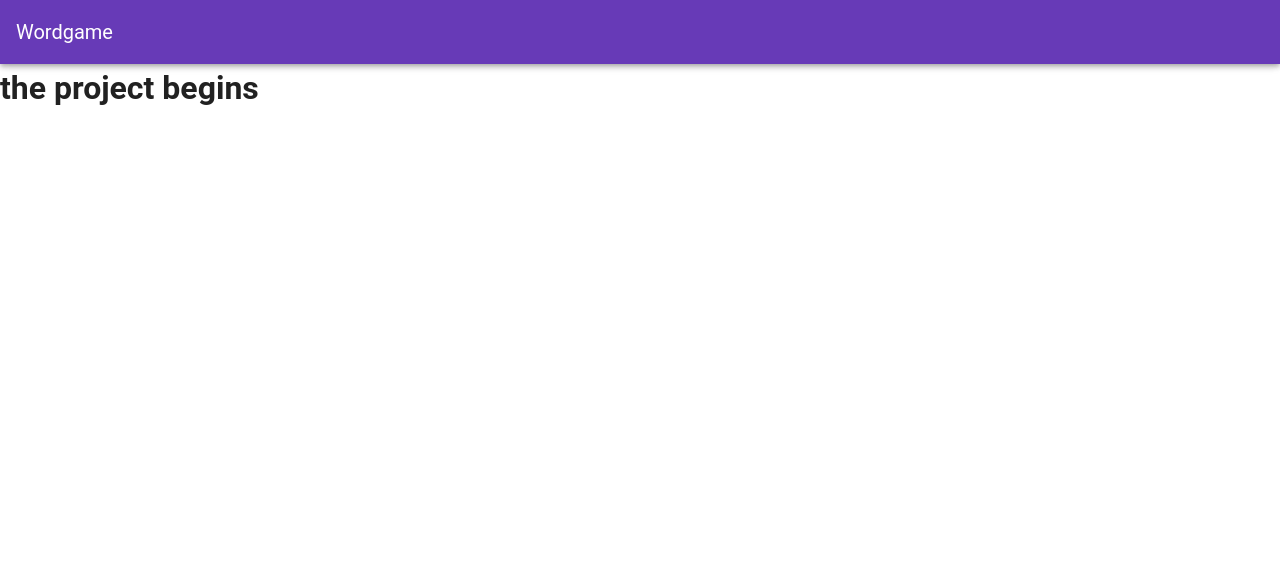
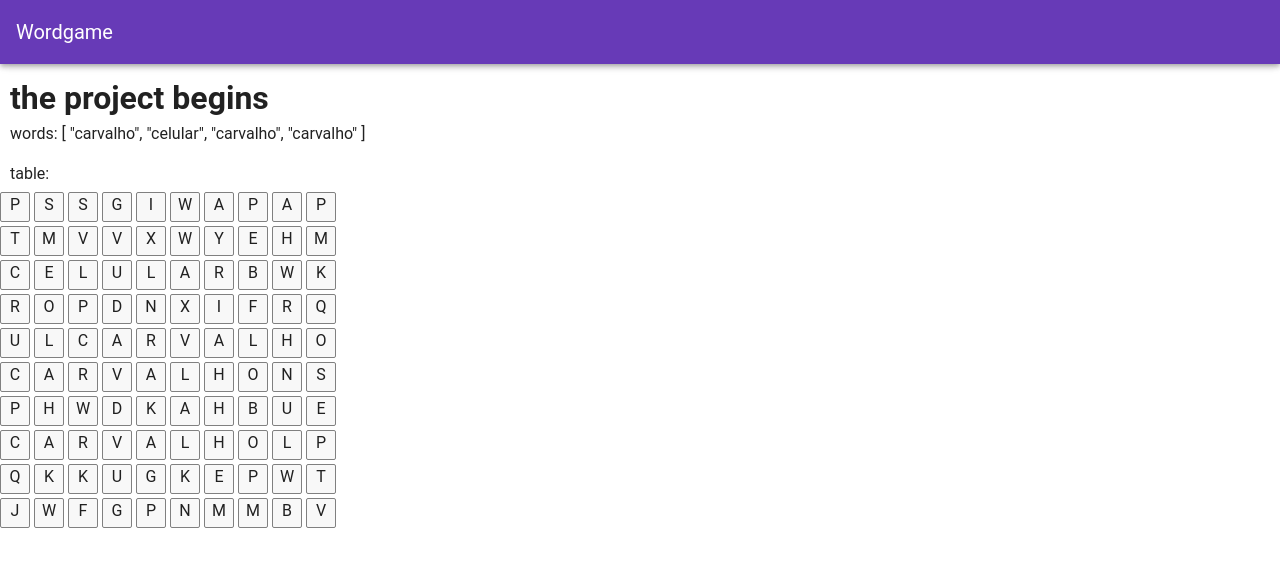
Before and after one commit to GuilhermeSnts/wordgame, a Vue app: page / in a window 1280 px wide. Shown: the top 566 px of the page. Built offline with nearby package versions, Linux system fonts and the light colour scheme; a small style sheet from the web is missing.

Commit message:
add generator and table render

```diff
--- a/src/views/Game.vue
+++ b/src/views/Game.vue
@@ -1,11 +1,122 @@
 <template>
   <div class="home">
-  <h1>the project begins</h1>
+    <h1>the project begins</h1>
+    <p>words: {{ selectedWords }}</p>
+    <p>table:</p>
+
+    <div class="row" v-for="(row, index) in table" :key="index">
+      <div class="letter" v-for="(letter, index) in row" :key="index">
+        {{ letter }}
+      </div>
+    </div>
   </div>
 </template>
 
 <script>
 export default {
-  name: 'home',
+  name: "home",
+  data: () => ({
+    dicionary: [
+      "abacaxi",
+      "celular",
+      "genipapo",
+      "jovem",
+      "folha",
+      "carvalho",
+      "sofa"
+    ],
+    alphabet: [
+      "a",
+      "b",
+      "c",
+      "d",
+      "e",
+      "f",
+      "g",
+      "h",
+      "i",
+      "j",
+      "k",
+      "l",
+      "m",
+      "n",
+      "o",
+      "p",
+      "q",
+      "r",
+      "s",
+      "t",
+      "u",
+      "v",
+      "w",
+      "x",
+      "y",
+      "z"
+    ],
+    totalWords: 4,
+    selectedWords: [],
+    table: []
+  }),
+  methods: {
+    generateWords() {
+      for (let index = 0; index < this.totalWords; index++) {
+        let sort = Math.round(Math.random() * (this.dicionary.length - 1));
+        this.selectedWords.push(this.dicionary[sort]);
+      }
+    },
+    generateTable() {
+      let table = [];
+      while (table.length < 10) {
+        let row = [];
+        while (row.length < 10) {
+          let letter = this.alphabet[Math.round(Math.random() * 25)];
+          let upperCase = letter.toUpperCase();
+          row.push(upperCase);
+        }
+        table.push(row);
+      }
+      this.table = table;
+      this.selectedWords.forEach((c, i) => {
+        this.horizontalInsertion(this.selectedWords[i]);
+      });
+    },
+    horizontalInsertion(word) {
+      let randomCol = Math.round(Math.random() * 10);
+      let splittedWord = word.split("").map(c => c.toUpperCase());
+      let startPosition = Math.round(Math.random() * 10) - word.length;
+
+      if (startPosition < 0) startPosition = 0;
+
+      let row = this.table[randomCol];
+
+      row.splice(startPosition, splittedWord.length, splittedWord);
+
+      let flatRow = row.flat();
+      this.table[randomCol] = flatRow;
+    }
+  },
+  mounted() {
+    this.generateWords();
+    this.generateTable();
+  }
+};
+</script>
+
+<style scoped>
+.home {
+  padding: 10px;
 }
-</script>
+.letter {
+  padding: auto;
+  margin: 2px;
+  width: 30px;
+  height: 30px;
+  text-align: center;
+  border: 1px solid grey;
+  border-radius: 2px;
+  background: rgb(248, 248, 248);
+}
+.letter:hover {
+  background: lightgrey;
+}
+</style>
```
